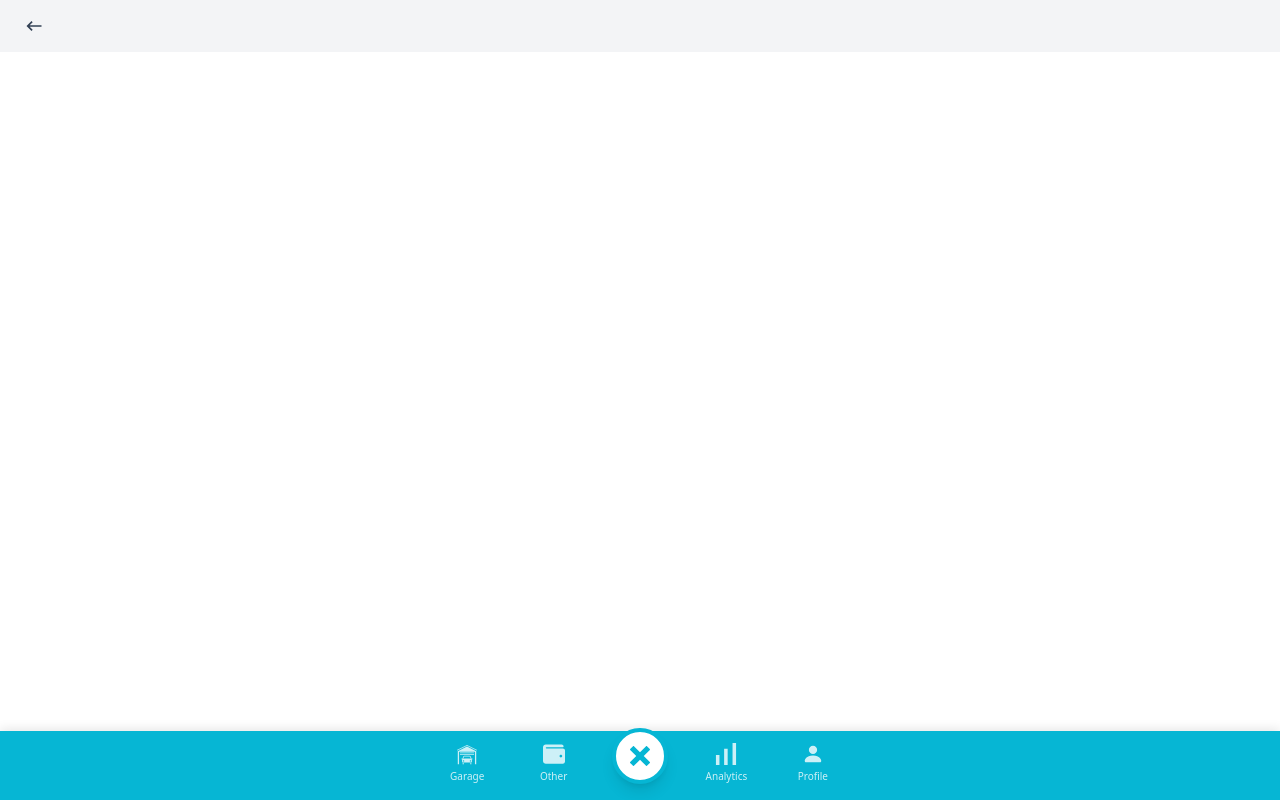
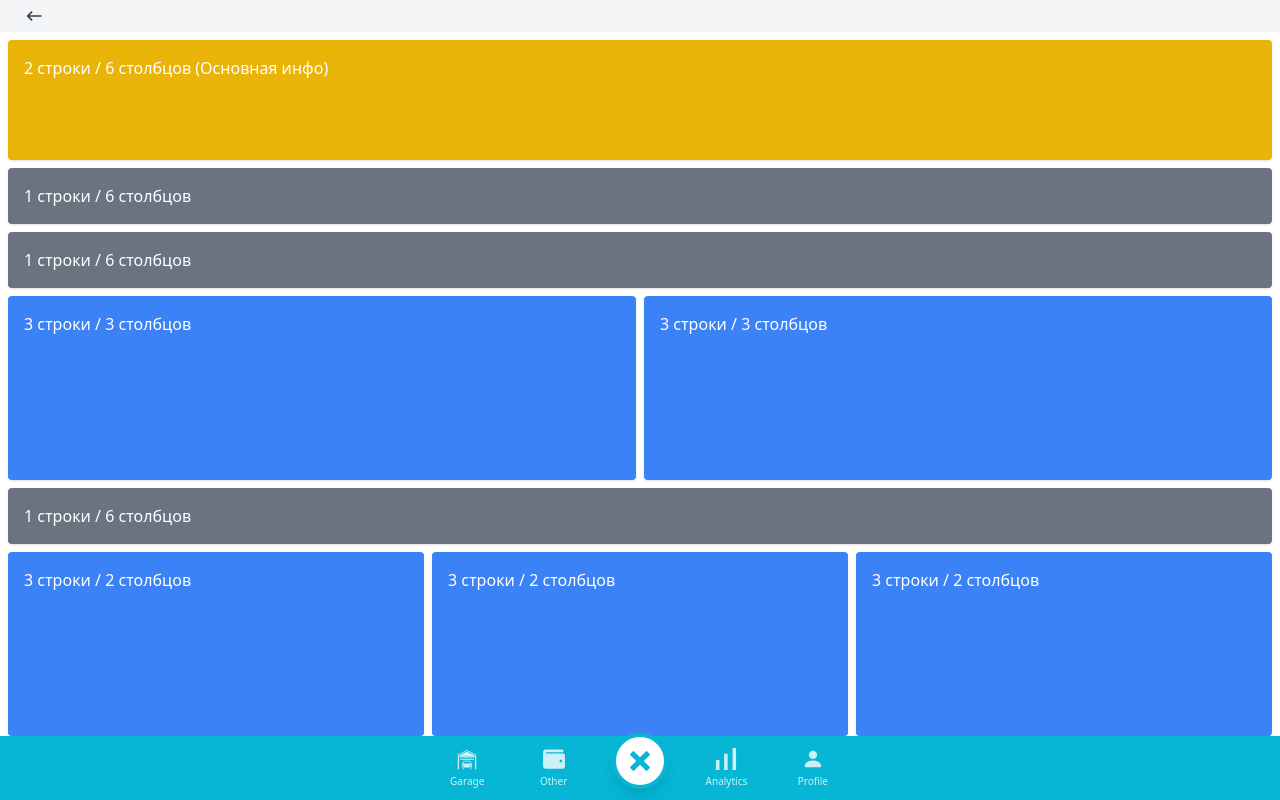
Before and after one commit to StimkaT/service-book-tg-app, a Next.js app: page /main in a window 1280 px wide. Both pictures are taken after a click on the button 640 px from the left and 756 px from the top of the page. Built offline with nearby package versions, Linux system fonts and the light colour scheme; no server answers.

Commit message:
Divided the project into pages

```diff
--- a/src/app/(dashboard)/analytics/page.tsx
+++ b/src/app/(dashboard)/analytics/page.tsx
@@ -2,7 +2,7 @@ export default async function AnalyticsPage() {
 
     return (
         <main className="text-gray-700">
-            Пока пусто AnalyticsPage
+            Пока пусто AnalyticsPage ( не спешим с этой страницей - не понятно что тут будет, наверное графики трат или расход авто)
         </main>
     );
 }
--- a/src/app/(dashboard)/layout.tsx
+++ b/src/app/(dashboard)/layout.tsx
@@ -1,14 +1,15 @@
 import NavBar from "@/components/ui/NavBar";
 
-export default function DashboardLayout({
-                                            children,
-                                        }: {
+export default function DashboardLayout({ children, }: {
     children: React.ReactNode;
 }) {
     return (
-        <div className="relative min-h-screen">
-            <main>{children}</main>
-            <NavBar className="absolute bottom-0 left-0 w-full" />
+        <div className="flex flex-col h-screen overflow-hidden">
+            <main className="flex-1 overflow-y-auto pb-16 mb-[73]">
+                {children}
+            </main>
+
+            <NavBar className="fixed bottom-0 left-0 w-full h-16" />
         </div>
     );
 }
--- a/src/app/(dashboard)/other/page.tsx
+++ b/src/app/(dashboard)/other/page.tsx
@@ -2,7 +2,7 @@ export default async function OtherPage() {
 
     return (
         <main className="text-gray-700">
-            Пока пусто OtherPage
+            Пока пусто OtherPage (предполагается что это вкладка для записи какой-то не стандартной траты, где ты сам определяешь название и прочее)
         </main>
     );
 }
--- a/src/app/(dashboard)/profile/page.tsx
+++ b/src/app/(dashboard)/profile/page.tsx
@@ -3,6 +3,11 @@ export default async function ProfilePage() {
     return (
         <main className="text-gray-700">
             Пока пусто ProfilePage
+            <div>Предложить улучшение/нашли ошибку (баг) приложения ?</div>
+            <div>задать вопрос</div>
+            <div>купить дополнение/расширение</div>
+            <div>сделать резервную копию - восстановить резервную копию</div>
+            <div>НАДПИСЬ С ВЕРСИЕЙ ПРИЛОЖЕНИЯ</div>
         </main>
     );
 }
--- a/src/components/pages/MainPageUi.tsx
+++ b/src/components/pages/MainPageUi.tsx
@@ -7,7 +7,61 @@ function MainPageUi() {
 
     return (
         <>
-            <Header leftContent={<ButtonIcon/>}/>
+            <div className="flex flex-col h-screen">
+                <Header leftContent={<ButtonIcon/>}/>
+
+                <div className="flex-1">
+
+                    <div className="grid grid-cols-6 auto-rows-fr gap-2 p-2 flex-1">
+                        <div className="col-span-6 row-span-2 bg-yellow-500 text-white p-4 rounded shadow">
+                            2 строки / 6 столбцов (Основная инфо)
+                        </div>
+
+                        <div className="col-span-6 row-span-1 bg-gray-500 text-white p-4 rounded shadow">
+                            1 строки / 6 столбцов
+                        </div>
+
+                        <div className="col-span-6 row-span-1 bg-gray-500 text-white p-4 rounded shadow">
+                            1 строки / 6 столбцов
+                        </div>
+
+                        <div className="col-span-3 row-span-3 bg-blue-500 text-white p-4 rounded shadow">
+                            3 строки / 3 столбцов
+                        </div>
+                        <div className="col-span-3 row-span-3 bg-blue-500 text-white p-4 rounded shadow">
+                            3 строки / 3 столбцов
+                        </div>
+
+                        <div className="col-span-6 row-span-1 bg-gray-500 text-white p-4 rounded shadow">
+                            1 строки / 6 столбцов
+                        </div>
+
+                        <div className="col-span-2 row-span-3 bg-blue-500 text-white p-4 rounded shadow">
+                            3 строки / 2 столбцов
+                        </div>
+                        <div className="col-span-2 row-span-3 bg-blue-500 text-white p-4 rounded shadow">
+                            3 строки / 2 столбцов
+                        </div>
+                        <div className="col-span-2 row-span-3 bg-blue-500 text-white p-4 rounded shadow">
+                            3 строки / 2 столбцов
+                        </div>
+
+                        <div className="col-span-6 row-span-5 bg-green-500 text-white p-4 rounded shadow">
+                            6 строки / 6 столбцов
+                        </div>
+
+                    </div>
+                </div>
+            </div>
+
+
+            {/*<div>Переход к профилю</div>*/}
+            {/*<div>Добавление/зменение пробега</div>*/}
+            {/*<div>Техосмотр/Страховака</div>*/}
+            {/*<div>Блок расходов в одну строку</div>*/}
+            {/*<div>Блок расходов по топливу в одну строку</div>*/}
+            {/*<div>состояния фильтров и пр</div>*/}
+            {/*<div>Лист последних расходов - пока не обязательно</div>*/}
         </>
     )
 }
--- a/src/components/ui/NavBar.tsx
+++ b/src/components/ui/NavBar.tsx
@@ -17,22 +17,19 @@ function NavBar({ className }: NavBarProps) {
     const { t } = useTranslation();
     const [addedButton, setAddedButton] = useState(false);
     const router = useRouter();
-    const [mounted, setMounted] = useState(false); // Состояние монтирования
+    const [mounted, setMounted] = useState(false);
 
     useEffect(() => {
         setMounted(true);
     }, []);
 
-    // Стили для кнопок навигации
     const navBtnClass = "flex flex-col items-center justify-center flex-1 text-white/80 hover:text-white transition-colors gap-1";
     const iconSize = 22;
     if (!mounted) {
         return <nav className={`fixed bottom-0 left-0 right-0 bg-cyan-500 h-[72px] ${className}`} />;
     }
     return (
-        // Контейнер фиксируем снизу, задаем фон и z-index
-        <nav className={`fixed bottom-0 left-0 right-0 bg-cyan-500 shadow-[0_-2px_10px_rgba(0,0,0,0.1)] z-50 ${className}`}>
-            {/* Ограничиваем контент по центру на больших экранах */}
+        <nav className={`bg-cyan-500 z-50 ${className}`}>
             <div className="max-w-md mx-auto flex flex-row items-end justify-between px-2 pb-5 pt-3 md:pb-4">
 
                 <button className={navBtnClass} onClick={() => router.push('/main')}>
@@ -45,7 +42,6 @@ function NavBar({ className }: NavBarProps) {
                     <span className="text-[10px] font-medium">{t('other')}</span>
                 </button>
 
-                {/* Центральная кнопка: вынесена чуть выше за счет отрицательного margin */}
                 <div className="flex-1 flex justify-center -mt-8">
                     <button
                         className="flex items-center justify-center bg-white rounded-full h-14 w-14 text-cyan-500 shadow-lg active:scale-90 transition-transform border-4 border-cyan-500"
```
